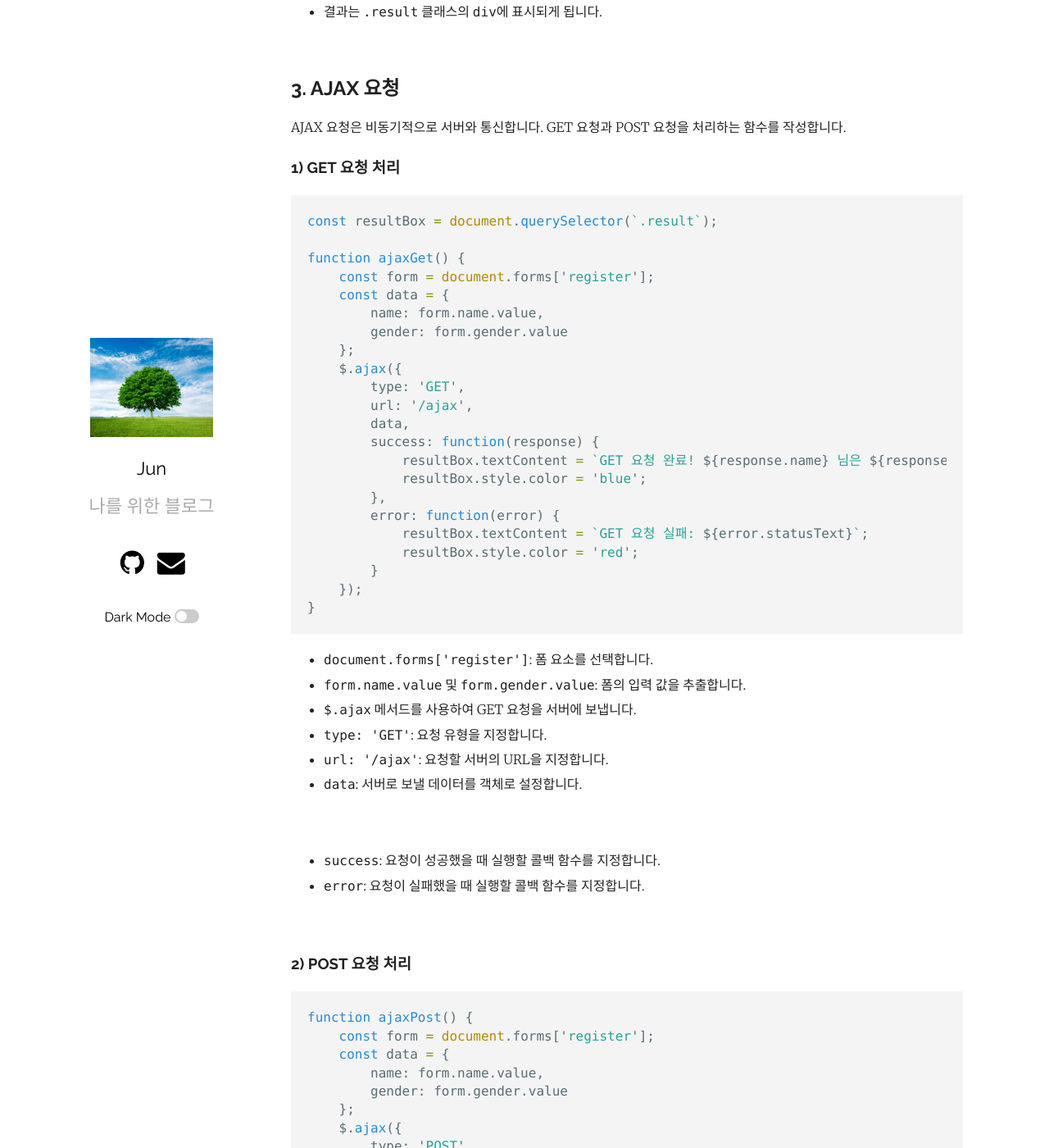
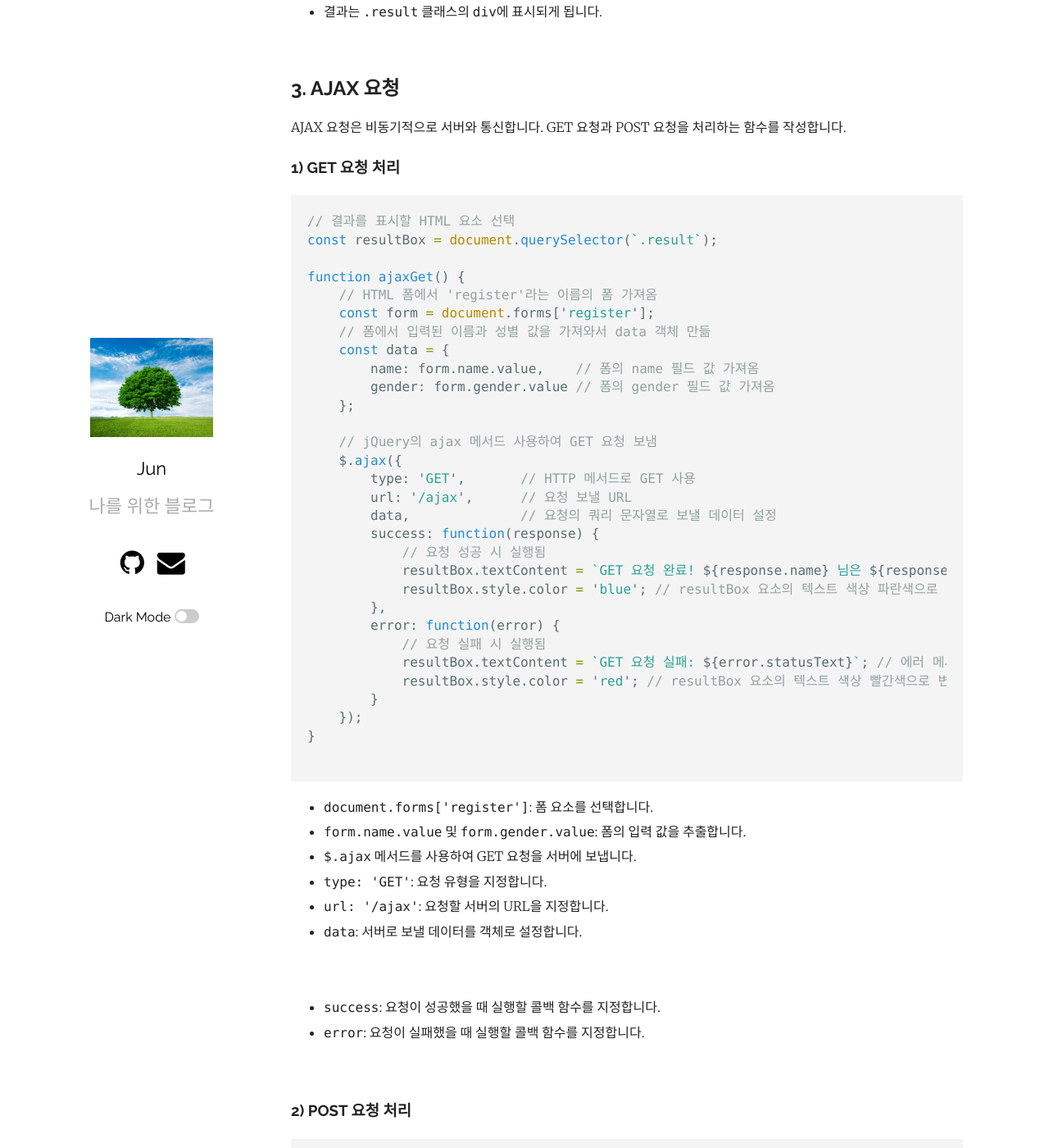
Before and after one commit to ymind14563/ymind14563.github.io, a Jekyll site: the page built from _posts/2024-06-28-blog(2).markdown, in a window 1280 px wide and 1400 px high, scrolled down 1557 px. Shown: the whole window at 82% size. Built offline with Jekyll 4.4.1, drawn with Linux system fonts in a browser that asks for light colours; some of the changed text lies outside the part shown.

Commit message:
edit blog

````diff
--- a/_posts/2024-06-28-blog(2).markdown
+++ b/_posts/2024-06-28-blog(2).markdown
@@ -76,28 +76,36 @@ AJAX 요청은 비동기적으로 서버와 통신합니다. GET 요청과 POST
 ### 1) GET 요청 처리
 
 ```js
+// 결과를 표시할 HTML 요소 선택
 const resultBox = document.querySelector(`.result`);
 
 function ajaxGet() {
+    // HTML 폼에서 'register'라는 이름의 폼 가져옴
     const form = document.forms['register'];
+    // 폼에서 입력된 이름과 성별 값을 가져와서 data 객체 만듦
     const data = {
-        name: form.name.value,
-        gender: form.gender.value
+        name: form.name.value,    // 폼의 name 필드 값 가져옴
+        gender: form.gender.value // 폼의 gender 필드 값 가져옴
     };
+
+    // jQuery의 ajax 메서드 사용하여 GET 요청 보냄
     $.ajax({
-        type: 'GET',
-        url: '/ajax',
-        data,
+        type: 'GET',       // HTTP 메서드로 GET 사용
+        url: '/ajax',      // 요청 보낼 URL
+        data,              // 요청의 쿼리 문자열로 보낼 데이터 설정
         success: function(response) {
-            resultBox.textContent = `GET 요청 완료! ${response.name} 님은 ${response.gender} 입니다.`;
-            resultBox.style.color = 'blue';
+            // 요청 성공 시 실행됨
+            resultBox.textContent = `GET 요청 완료! ${response.name} 님은 ${response.gender} 입니다.`; // 응답 데이터 사용하여 결과 표시
+            resultBox.style.color = 'blue'; // resultBox 요소의 텍스트 색상 파란색으로 변경
         },
         error: function(error) {
-            resultBox.textContent = `GET 요청 실패: ${error.statusText}`;
-            resultBox.style.color = 'red';
+            // 요청 실패 시 실행됨
+            resultBox.textContent = `GET 요청 실패: ${error.statusText}`; // 에러 메시지 표시
+            resultBox.style.color = 'red'; // resultBox 요소의 텍스트 색상 빨간색으로 변경
         }
     });
 }
+
 ```
 
 - `document.forms['register']`: 폼 요소를 선택합니다.
@@ -118,25 +126,32 @@ function ajaxGet() {
 
 ```js
 function ajaxPost() {
+    // HTML 폼에서 'register'라는 이름의 폼 가져옴
     const form = document.forms['register'];
+    // 폼에서 입력된 이름과 성별 값을 가져와서 data 객체 만듦
     const data = {
-        name: form.name.value,
-        gender: form.gender.value
+        name: form.name.value,    // 폼의 name 필드 값 가져옴
+        gender: form.gender.value // 폼의 gender 필드 값 가져옴
     };
+
+    // jQuery의 ajax 메서드 사용하여 POST 요청 보냄
     $.ajax({
-        type: 'POST',
-        url: '/ajax',
-        data,
+        type: 'POST',     // HTTP 메서드로 POST 사용
+        url: '/ajax',     // 요청 보낼 URL
+        data,             // 요청의 본문에 보낼 데이터 설정
         success: function(response) {
-            resultBox.textContent = `POST 요청 완료! ${response.name} 님은 ${response.gender} 입니다.`;
-            resultBox.style.color = 'blue';
+            // 요청 성공 시 실행됨
+            resultBox.textContent = `POST 요청 완료! ${response.name} 님은 ${response.gender} 입니다.`; // 응답 데이터 사용하여 결과 표시
+            resultBox.style.color = 'blue'; // resultBox 요소의 텍스트 색상 파란색으로 변경
         },
         error: function(error) {
-            resultBox.textContent = `POST 요청 실패: ${error.statusText}`;
-            resultBox.style.color = 'red';
+            // 요청 실패 시 실행됨
+            resultBox.textContent = `POST 요청 실패: ${error.statusText}`; // 에러 메시지 표시
+            resultBox.style.color = 'red'; // resultBox 요소의 텍스트 색상 빨간색으로 변경
         }
     });
 }
+
 ```
 
 - `type: 'POST'`: 요청 유형을 POST로 지정합니다.
@@ -152,9 +167,12 @@ function ajaxPost() {
 ### 1) GET 요청 처리
 
 ```js
+// GET 요청에 대한 라우트 처리
 app.get('/ajax', (req, res) => {
+    // 요청 쿼리 파라미터를 응답으로 보냄
     res.send(req.query);
 });
+
 ```
 
 - `req.query`를 통해 클라이언트가 보낸 데이터를 확인하고 응답합니다.
@@ -166,9 +184,12 @@ app.get('/ajax', (req, res) => {
 ### 2) POST 요청 처리
 
 ```js
+// POST 요청에 대한 라우트 처리
 app.post('/ajax', (req, res) => {
+    // 요청 본문 데이터를 응답으로 보냄
     res.send(req.body);
 });
+
 ```
 
 - `req.body`를 통해 클라이언트가 보낸 데이터를 확인하고 응답합니다.
````
